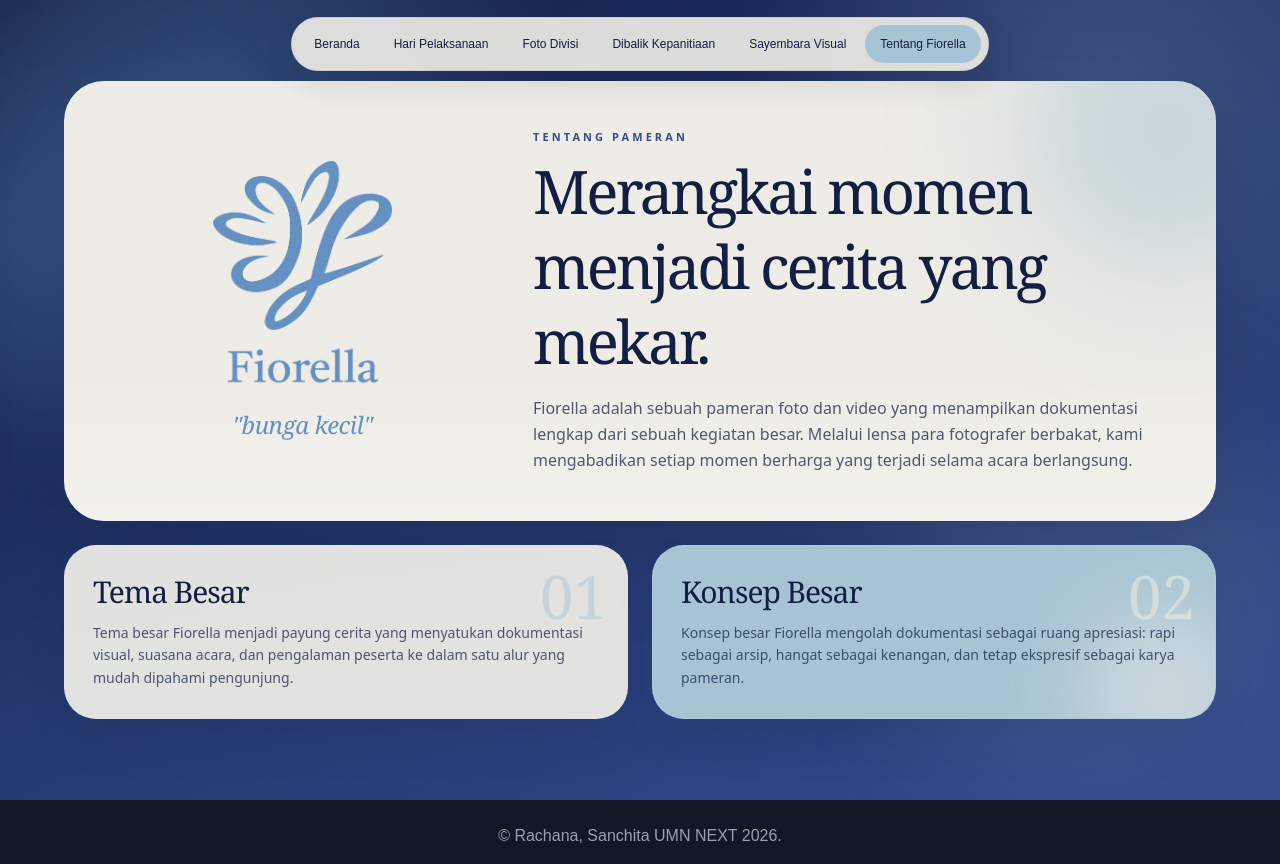
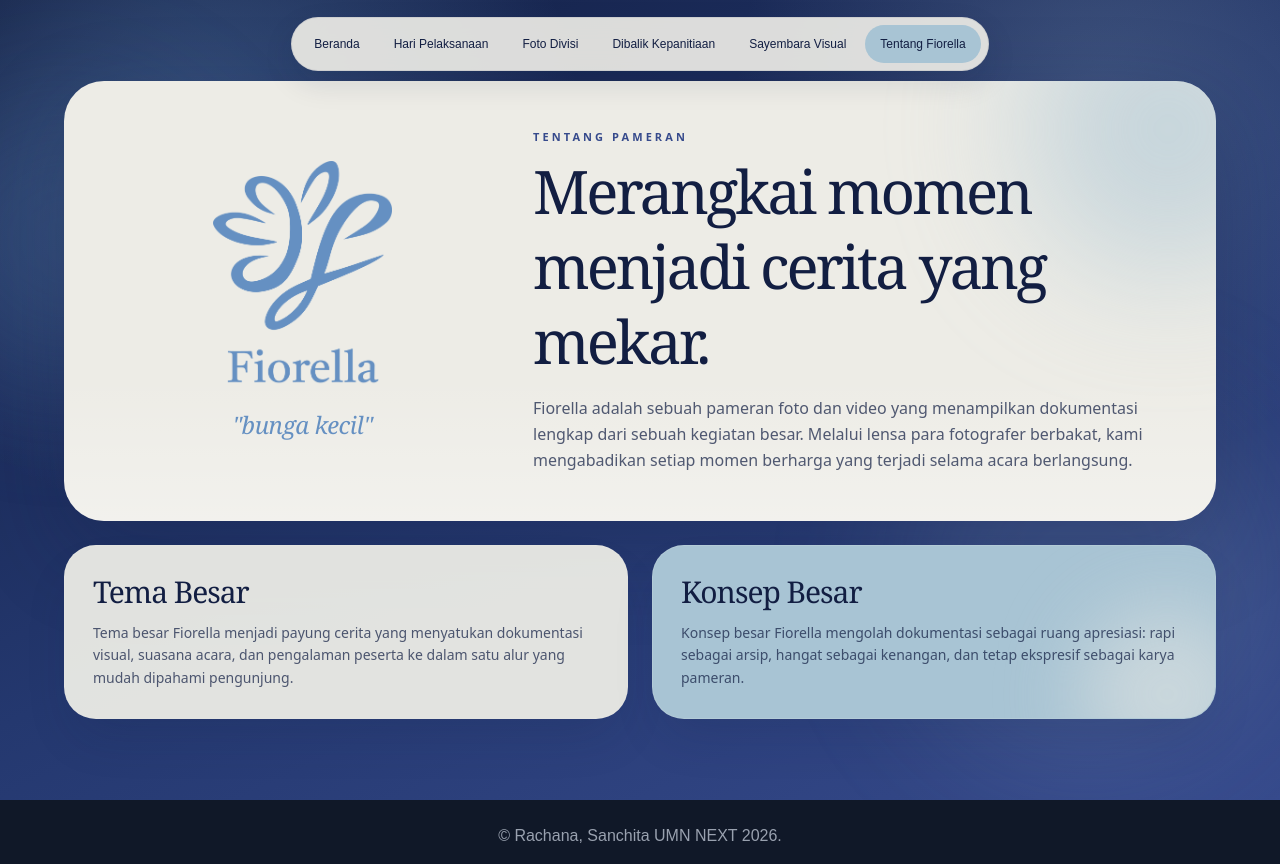
Before and after one commit to gisellavika2-dot/pameran-fiorella, a Next.js app: page /tentang-fiorella in a window 1280 px wide. Built offline with nearby package versions, Linux system fonts and the light colour scheme.

Commit message:
hilangin nomor di hero atas

```diff
--- a/src/app/(pages)/tentang-fiorella/page.tsx
+++ b/src/app/(pages)/tentang-fiorella/page.tsx
@@ -273,9 +273,6 @@ export default function TentangFiorellaPage() {
 
           <div className="grid grid-cols-1 gap-4 md:grid-cols-2 md:gap-6">
             <article className="group relative overflow-hidden rounded-[1.5rem] border border-[#EDECE6]/16 bg-[#EDECE6]/95 p-5 text-[#121E42] shadow-2xl shadow-[#121E42]/16 transition duration-300 hover:-translate-y-1 sm:p-6 md:rounded-[2rem] md:p-7">
-              <div className="absolute right-5 top-5 font-serif text-4xl leading-none text-[#A8C4D4]/50 md:text-6xl">
-                01
-              </div>
               <h2 className="font-serif text-2xl font-normal tracking-[-0.035em] text-[#121E42] md:text-3xl">
                 Tema Besar
               </h2>
@@ -286,9 +283,6 @@ export default function TentangFiorellaPage() {
 
             <article className="group relative overflow-hidden rounded-[1.5rem] border border-[#EDECE6]/16 bg-[#A8C4D4] p-5 text-[#121E42] shadow-2xl shadow-[#121E42]/16 transition duration-300 hover:-translate-y-1 sm:p-6 md:rounded-[2rem] md:p-7">
               <div className="absolute -bottom-16 -right-10 h-44 w-44 rounded-full bg-[#EDECE6]/50 blur-2xl" />
-              <div className="absolute right-5 top-5 font-serif text-4xl leading-none text-[#EDECE6]/55 md:text-6xl">
-                02
-              </div>
               <h2 className="font-serif text-2xl font-normal tracking-[-0.035em] text-[#121E42] md:text-3xl">
                 Konsep Besar
               </h2>
```
